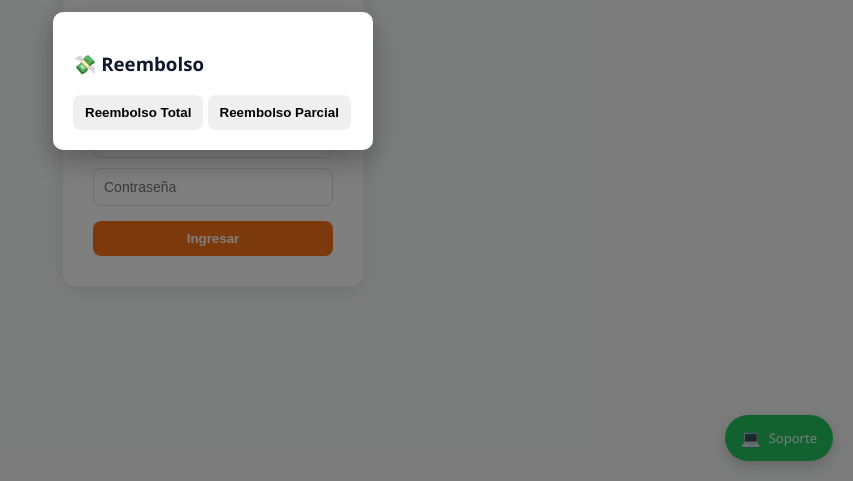
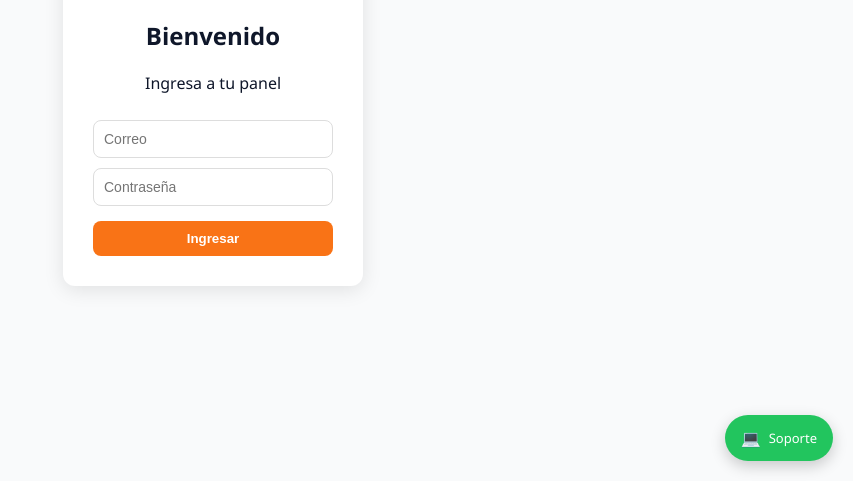
Before and after one commit to Juangallardo-rgb/Taqueria-Dashboard, a website: page index.html in a window 1280 px wide. Shown: the part 319-800 px from the top of the page, without its empty margins (427-1280 px from the left). Drawn offline with nearby package versions, Linux system fonts and the light colour scheme; no server answers.

Commit message:
fix button refund

```diff
--- a/app.js
+++ b/app.js
@@ -1016,7 +1016,6 @@ window.cerrarRefund = function() {
 
   modal.classList.remove('active');
 
-  // 🔥 resetear pasos
   document.getElementById('refundStep1').style.display = 'block';
   document.getElementById('refundStepTotal').style.display = 'none';
   document.getElementById('refundStepParcial').style.display = 'none';
--- a/styles.css
+++ b/styles.css
@@ -817,23 +817,9 @@ body {
   font-size: 13px;
   color: #444;
 }
+
+
 .refund-overlay {
-  display: none;
-  position: fixed;
-  top:0;
-  left:0;
-  width:100%;
-  height:100%;
-  background: rgba(0,0,0,0.5);
-  z-index:9999;
-
-  align-items:center;
-  justify-content:center;
-}
-
-.refund-overlay.active {
-  display: flex;
-}.refund-overlay {
   display: none;
   position: fixed;
   top: 0;
@@ -843,7 +829,6 @@ body {
   background: rgba(0,0,0,0.5);
   z-index: 9999;
 
-  display: flex;
   align-items: center;
   justify-content: center;
 }
```
